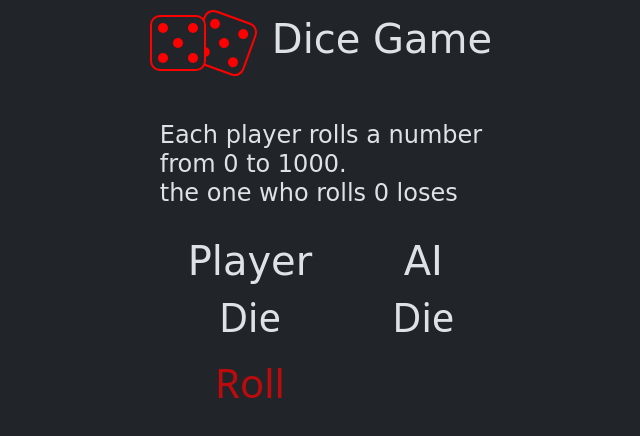
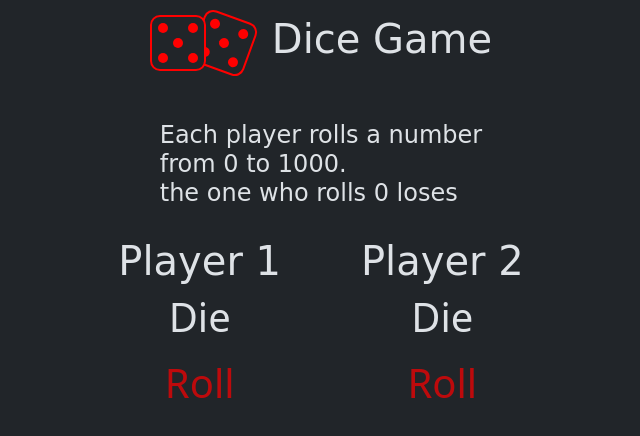
Before and after one commit to ChristopherSmii/diceGame, a plain HTML site: page index.html in a window 1280 px wide. Shown: the whole page, without its empty margins (319-959 px from the left). Drawn offline with nearby package versions, Linux system fonts and the light colour scheme.

Commit message:
Add files via upload

```diff
--- a/index.html
+++ b/index.html
@@ -55,7 +55,7 @@
                 <!-- player 1 -->
                 <div class="player">
                     <div class="playerText">
-                        <h1>Player</h1>
+                        <h1>Player 1</h1>
                     </div>
                     <div class="playerDie">
                         <h1>Die</h1>
@@ -67,14 +67,14 @@
                 <!-- player 2 -->
                 <div class="player">
                     <div class="playerText">
-                        <h1>AI</h1>
+                        <h1>Player 2</h1>
                     </div>
                     <div class="playerDie">
                         <h1>Die</h1>
                     </div>
-                    <!-- <div class="playerButton" onclick="player2()">
+                    <div class="playerButton" onclick="player2()">
                         <h1>Roll</h1>
-                    </div> -->
+                    </div>
                 </div>
             </div>
         </div>
--- a/script.js
+++ b/script.js
@@ -15,11 +15,7 @@ function player1(){
         helpingValue=false;
         if(!tempNum){
             document.getElementsByClassName("playerDie")[1].innerHTML="Winner";
-            helpingValue=true;
         }
-    }
-    if(tempNum){
-        player2();
     }
 }
 function player2(){
```
